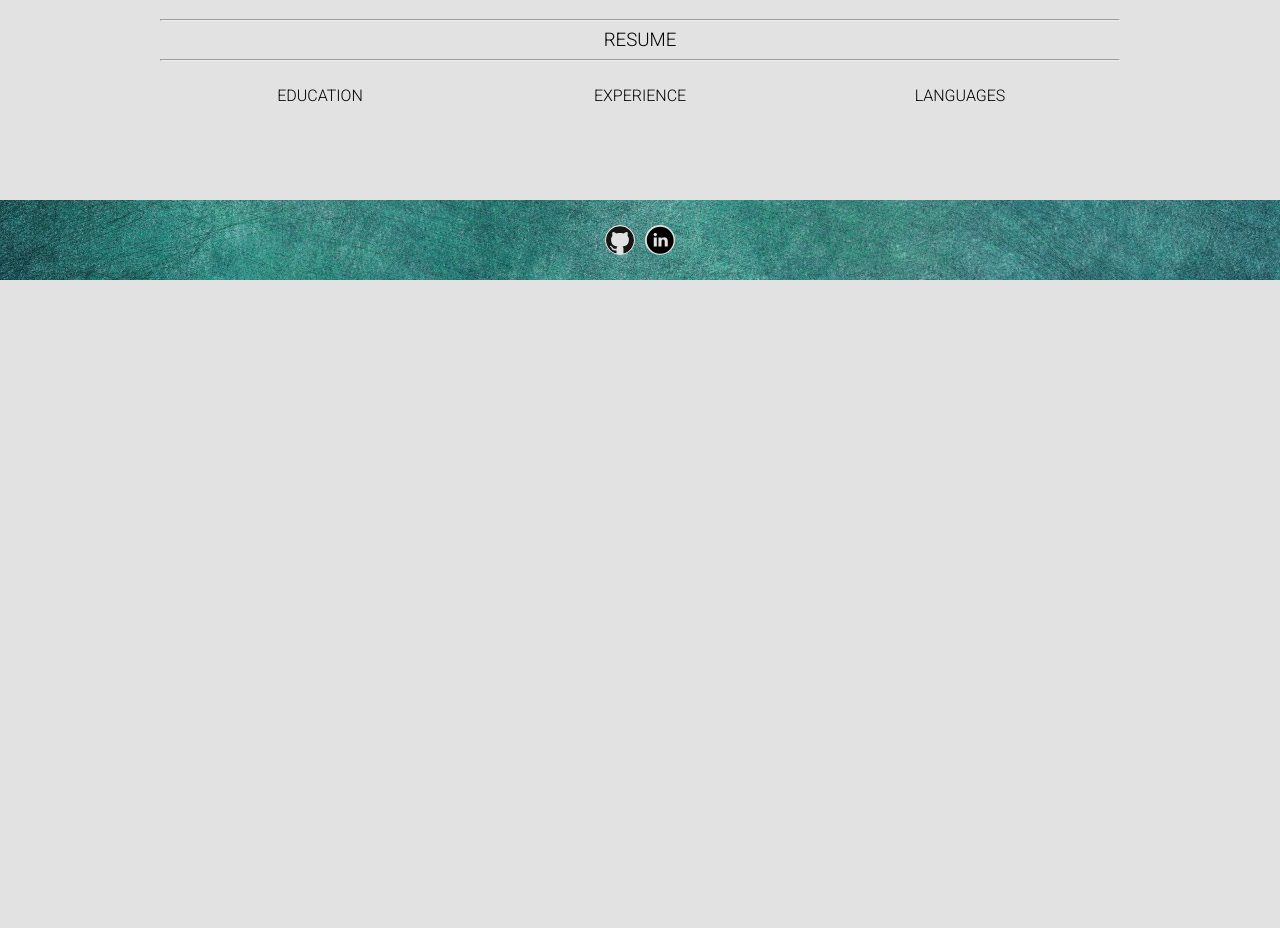
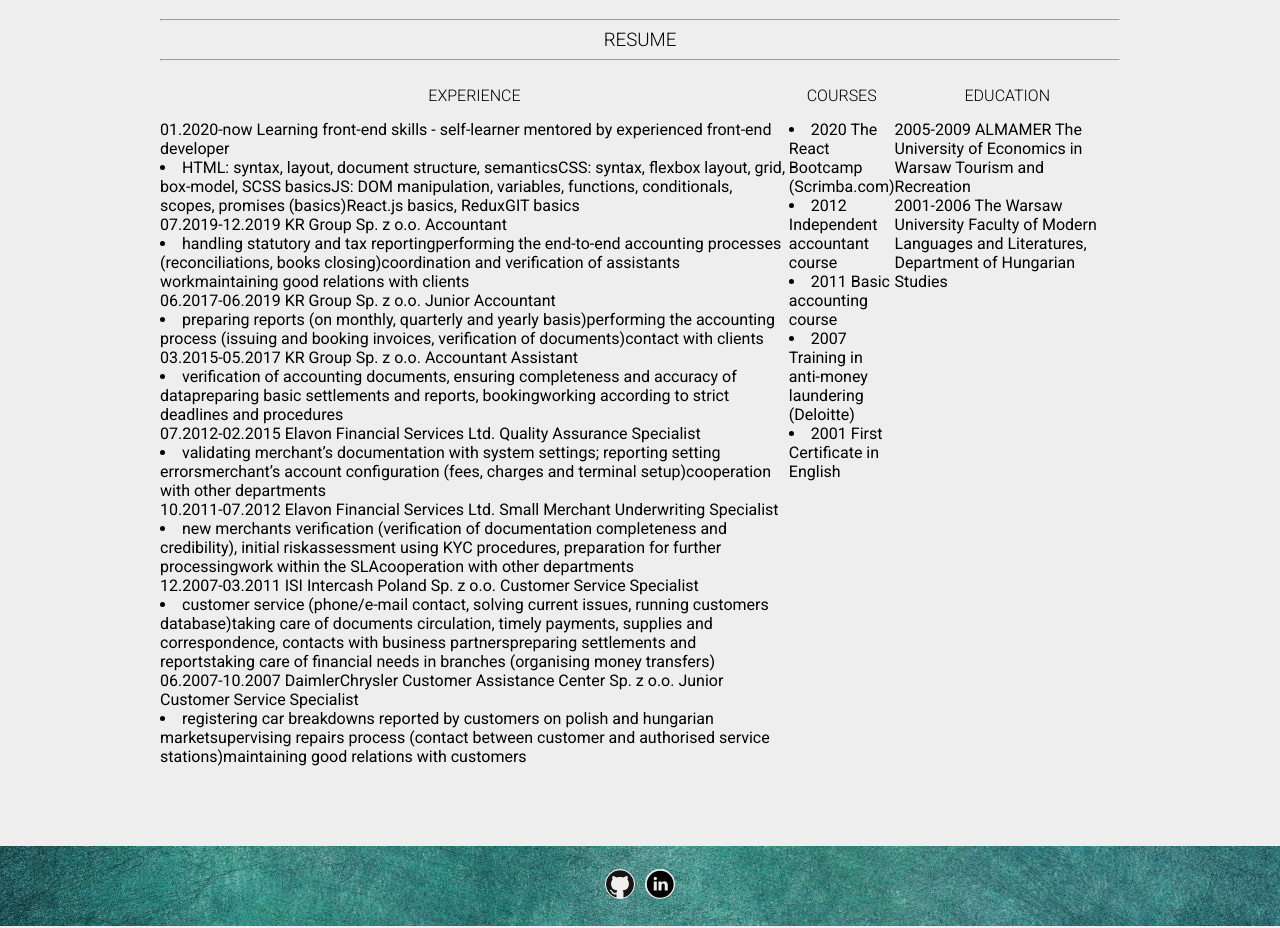
Before and after one commit to annachr/my-personal-page, a React (Create React App) app: page / in a window 1280 px wide. Shown: the part 940-1868 px from the top of the page. Before the commit the page ends 1220 px from the top, so only its background shows below. Built offline with nearby package versions, Linux system fonts and the light colour scheme.

Commit message:
created json file with resume data and displayed in resume component

```diff
--- a/public/index.html
+++ b/public/index.html
@@ -12,20 +12,6 @@
     <link rel="apple-touch-icon" href="%PUBLIC_URL%/logo192.png" />
     <link rel="preconnect" href="https://fonts.gstatic.com">
     <link href="https://fonts.googleapis.com/css2?family=Roboto:wght@300;400&display=swap" rel="stylesheet">
-    <!--
-      manifest.json provides metadata used when your web app is installed on a
-      user's mobile device or desktop. See https://developers.google.com/web/fundamentals/web-app-manifest/
-    -->
-    <link rel="manifest" href="%PUBLIC_URL%/manifest.json" />
-    <!--
-      Notice the use of %PUBLIC_URL% in the tags above.
-      It will be replaced with the URL of the `public` folder during the build.
-      Only files inside the `public` folder can be referenced from the HTML.
-
-      Unlike "/favicon.ico" or "favicon.ico", "%PUBLIC_URL%/favicon.ico" will
-      work correctly both with client-side routing and a non-root public URL.
-      Learn how to configure a non-root public URL by running `npm run build`.
-    -->
     <title>My App</title>
   </head>
   <body>
--- a/src/App.css
+++ b/src/App.css
@@ -8,7 +8,7 @@
 
 :root {
   --background-accent-theme: url('./static/background-green.jpg');
-  --background-main-theme: #E2E2E2;
+  --background-main-theme: #EEEEEE;
 }
 
 body {
@@ -153,6 +153,10 @@
   border: 1.5px solid var(--background-main-theme);
 }
 
+.text {
+  display: none;
+}
+
 
 @media(min-width: 480px) {
   .gallery {
--- /dev/null
+++ b/src/components/Courses.js
@@ -0,0 +1,14 @@
+import React from 'react'
+import resumeData from '../resumeData'
+
+const Courses = () => {
+  const course = resumeData.courses.map(course => <li>{course.year} {course.courseName}</li>)
+  return (
+    <div>
+      <h4>COURSES</h4>
+      {course}
+    </div>
+  )
+}
+
+export default Courses
--- /dev/null
+++ b/src/components/Education.js
@@ -0,0 +1,15 @@
+import React from 'react'
+import resumeData from '../resumeData'
+
+const Education = () => {
+
+  const education = resumeData.education.map(item => <p>{item.from}-{item.to} {item.school.name} {item.school.faculty}</p>)
+  return (
+    <div>
+      <h4>EDUCATION</h4>
+      {education}
+    </div>
+  )
+}
+
+export default Education
--- /dev/null
+++ b/src/components/Experience.js
@@ -0,0 +1,18 @@
+import React from 'react'
+import resumeData from '../resumeData'
+
+const Experience = () => {
+  const experienceList = resumeData.experience.map(item =>
+    <div>
+      <p>{item.from}-{item.to} {item.company} {item.position}</p>
+      <li>{item.responsibilities}</li>
+    </div>)
+  return (
+    <div>
+      <h4>EXPERIENCE</h4>
+      {experienceList}
+    </div>
+  )
+}
+
+export default Experience
--- a/src/components/Footer.js
+++ b/src/components/Footer.js
@@ -5,8 +5,8 @@
 const Footer = () => {
   return (
     <footer>
-      <img className='github icon' src={githubIcon} alt='github icon'/>
-      <img className='linkedin icon' src={linkedIn} alt='linkedIn icon'/>
+      <a href='https://github.com/annachr?tab=repositories'><img className='github icon' src={githubIcon} alt='github icon'/></a>
+      <a href='#'><img className='linkedin icon' src={linkedIn} alt='linkedIn icon'/></a>
     </footer>
   )
 }
--- a/src/components/ResumeSection.js
+++ b/src/components/ResumeSection.js
@@ -1,6 +1,10 @@
 import React from 'react'
+import Experience from './Experience'
+import Courses from './Courses'
+import Education from './Education'
 
 const ResumeSection = () => {
+
   return (
     <section className='resume'>
       <div className='sectionHeader'>
@@ -9,12 +13,10 @@
         <hr/>
       </div>
       <div className='features'>
-        <h4>EDUCATION</h4>
-        <h4>EXPERIENCE</h4>
-        <h4>LANGUAGES</h4>
+        <Experience />
+        <Courses />
+        <Education />
       </div>
-
-
     </section>
   )
 }
--- /dev/null
+++ b/src/resumeData.js
@@ -0,0 +1,145 @@
+
+const resumeData = {
+  education: [
+    {
+      from: '2005',
+      to: '2009',
+      school:
+        {
+          name: 'ALMAMER The University of Economics in Warsaw',
+          faculty: 'Tourism and Recreation'
+        }
+    },
+    {
+      from: '2001',
+      to: '2006',
+      school:
+        {
+          name: 'The Warsaw University',
+          faculty: 'Faculty of Modern Languages and Literatures, Department of Hungarian Studies'
+        }
+    }
+  ],
+  experience: [
+    {
+      from: '01.2020',
+      to: 'now',
+      position: 'Learning front-end skills - self-learner mentored by experienced front-end developer',
+      responsibilities: [
+        'HTML: syntax, layout, document structure, semantics',
+        'CSS: syntax, flexbox layout, grid, box-model, SCSS basics',
+        'JS: DOM manipulation, variables, functions, conditionals, scopes, promises (basics)',
+        'React.js basics, Redux',
+        'GIT basics'
+      ]
+    },
+    {
+      from: '07.2019',
+      to: '12.2019',
+      company: 'KR Group Sp. z o.o.',
+      position: 'Accountant',
+      responsibilities: [
+        'handling statutory and tax reporting',
+        'performing the end-to-end accounting processes (reconciliations, books closing)',
+        'coordination and verification of assistants work',
+        'maintaining good relations with clients'
+      ]
+    },
+    {
+      from: '06.2017',
+      to: '06.2019',
+      company: 'KR Group Sp. z o.o.',
+      position: 'Junior Accountant',
+      responsibilities: [
+        'preparing reports (on monthly, quarterly and yearly basis)',
+        'performing the accounting process (issuing and booking invoices, verification of documents)',
+        'contact with clients'
+      ]
+    },
+    {
+      from: '03.2015',
+      to: '05.2017',
+      company: 'KR Group Sp. z o.o.',
+      position: 'Accountant Assistant',
+      responsibilities: [
+        'verification of accounting documents, ensuring completeness and accuracy of data',
+        'preparing basic settlements and reports, booking',
+        'working according to strict deadlines and procedures'
+      ]
+    },
+    {
+      from: '07.2012',
+      to: '02.2015',
+      company: 'Elavon Financial Services Ltd.',
+      position: 'Quality Assurance Specialist',
+      responsibilities: [
+        'validating merchant’s documentation with system settings; reporting setting errors',
+        'merchant’s account configuration (fees, charges and terminal setup)',
+        'cooperation with other departments',
+      ]
+    },
+    {
+      from: '10.2011',
+      to: '07.2012',
+      company: 'Elavon Financial Services Ltd.',
+      position: 'Small Merchant Underwriting Specialist',
+      responsibilities: [
+        'new merchants verification (verification of documentation completeness and credibility), initial risk',
+        'assessment using KYC procedures, preparation for further processing',
+        'work within the SLA',
+        'cooperation with other departments'
+      ]
+    },
+    {
+      from: '12.2007',
+      to: '03.2011',
+      company: 'ISI Intercash Poland Sp. z o.o.',
+      position: 'Customer Service Specialist',
+      responsibilities: [
+        'customer service (phone/e-mail contact, solving current issues, running customers database)',
+        'taking care of documents circulation, timely payments, supplies and correspondence, contacts with business partners',
+        'preparing settlements and reports',
+        'taking care of financial needs in branches (organising money transfers)'
+      ]
+    },
+    {
+      from: '06.2007',
+      to: '10.2007',
+      company: 'DaimlerChrysler Customer Assistance Center Sp. z o.o.',
+      position: 'Junior Customer Service Specialist',
+      responsibilities: [
+        'registering car breakdowns reported by customers on polish and hungarian market',
+        'supervising repairs process (contact between customer and authorised service stations)',
+        'maintaining good relations with customers'
+      ]
+    }
+  ],
+  courses: [
+    {
+      year: '2020',
+      courseName: 'The React Bootcamp (Scrimba.com)'
+    },
+    {
+      year: '2012',
+      courseName: 'Independent accountant course'
+    },
+    {
+      year: '2011',
+      courseName: 'Basic accounting course'
+    },
+    {
+      year: '2007',
+      courseName: 'Training in anti-money laundering (Deloitte)'
+    },
+    {
+      year: '2001',
+      courseName: 'First Certificate in English'
+    }
+  ],
+  contact: {
+    linkedIn: '',
+    github: ''
+  }
+}
+
+export default resumeData
```
